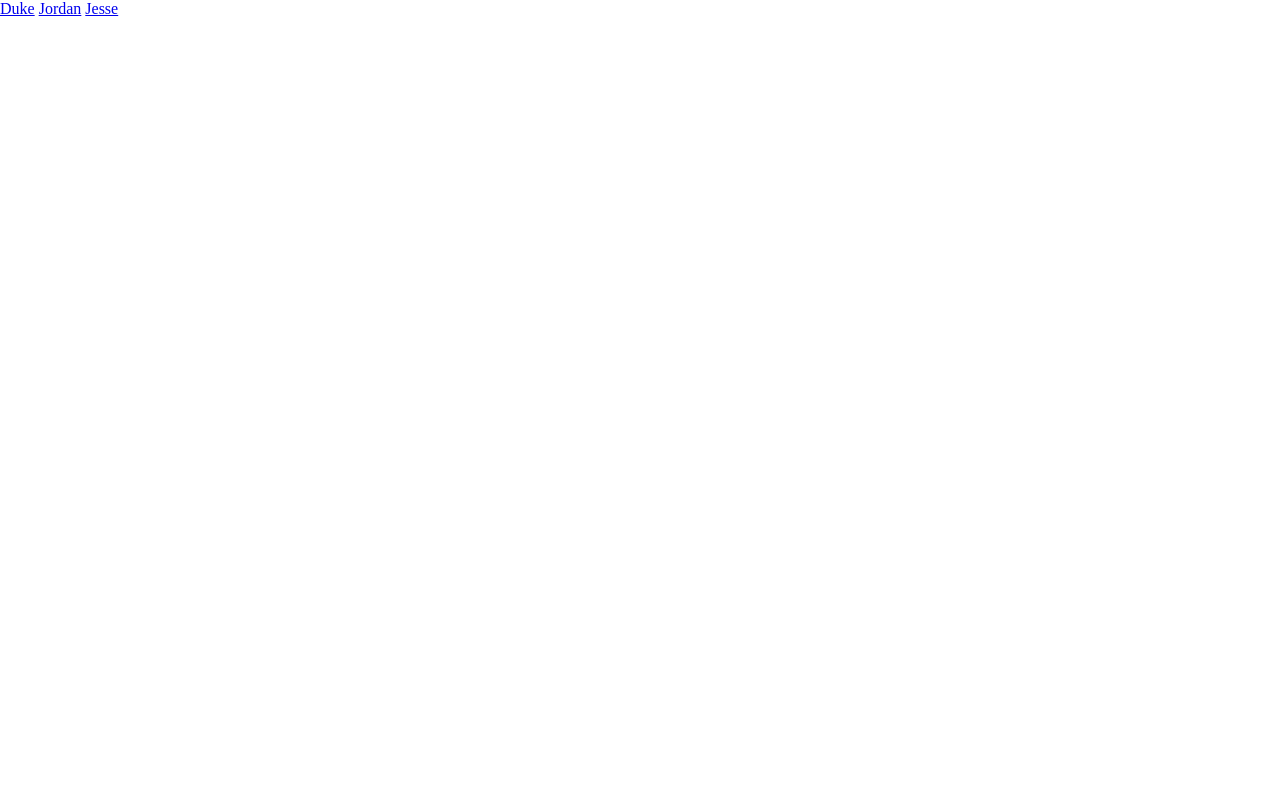
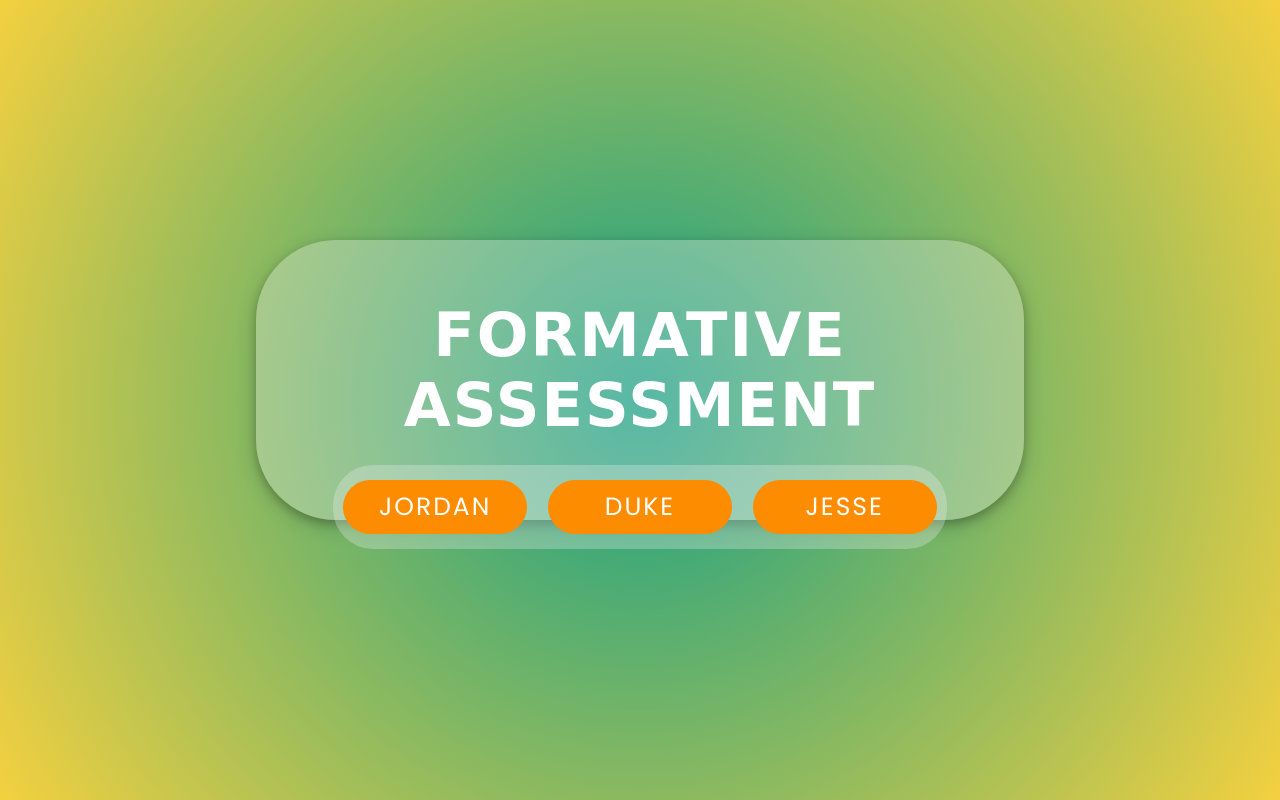
Before and after one commit to jessebw/17WDWU07JesseJordanDuke, a plain HTML site: page index.html in a window 1280 px wide. Drawn offline with Linux system fonts and the light colour scheme; a web font is replaced by a local one.

Commit message:
duke added stuff

```diff
--- a/css/style.css
+++ b/css/style.css
@@ -1,5 +1,60 @@
+@import url('https://fonts.googleapis.com/css?family=Bungee+Outline|Poppins');
+
 *{
-	margin: 0;
+	margin: 0 auto;
 	padding: 0;
-	box-sizing: 0;
 }
+
+#wrapper {
+	width: 100vw;
+	height: 100vh;
+	box-sizing: border-box;
+	background: radial-gradient(circle, #16a085, #f4d03f);
+	padding-top: 15em;
+	text-align: center;
+	text-transform: uppercase;
+}
+
+#mainContainer {
+	width: 60%;
+	height: 50%;
+	background-color: rgba(237, 237, 237, 0.3);
+	box-shadow: 0 4px 8px 0 rgba(0, 0, 0, 0.2), 0 6px 20px 0 rgba(0, 0, 0, 0.19);
+	border-radius: 80px;
+}
+
+h1 {
+	font-family: 'Bungee Outline', cursive;
+	letter-spacing: 2px;
+	color: white;
+	font-size: 3.8em;
+	padding: 60px 0px 25px 0px;
+}
+
+#subContainer {
+	width: 80%;
+	height: 30%;
+	background-color: rgba(237, 237, 237, 0.3);
+	display: flex;
+  	justify-content: space-between;
+  	align-items: center;
+  	border-radius: 40px;
+}
+
+.container {
+	width: 30%;
+	height: 65%;
+	float: left;
+	background-color: #fe8c00;
+	border-radius: 30px;
+	display: flex;
+	align-items: center;
+}
+
+a {
+	text-decoration: none;
+	font-family: 'Poppins', sans-serif;
+	color: white;
+	font-size: 25px;
+	letter-spacing: 2px;
+}
--- a/duke/css/style.css
+++ b/duke/css/style.css
@@ -1,9 +1,8 @@
-@import url('https://fonts.googleapis.com/css?family=Bungee+Hairline|Questrial|Righteous');
+@import url('https://fonts.googleapis.com/css?family=Bungee+Hairline|Questrial|Press+Start+2P');
 
 * {
 	margin: 0 auto;
 	padding: 0;
-	text-transform: uppercase;
 }
 
 #wrapper {
@@ -20,6 +19,8 @@
 	background-color: black;
 	border-radius: 15px 15px 0px 0px;
 	text-align: center;
+	display: flex;
+	align-items: center;
 }
 
 #container {
@@ -49,6 +50,7 @@
 	padding: 10px 0px 10px 15px;
 	font-family: 'Questrial', sans-serif;
 	letter-spacing: 2px;
+	text-transform: uppercase;
 }
 
 #infoContainer {
@@ -74,14 +76,15 @@
 	padding: 10px 0px 10px 0px;
 	font-family: 'Questrial', sans-serif;
 	letter-spacing: 2px;
+	text-transform: uppercase;
 }
 
 h1 {
 	color: white;
-	font-family: 'Righteous', cursive;
-	font-size: 3.5em;
-	letter-spacing: 4px;
-	padding-top: .80em;
+	font-family: 'Press Start 2P', cursive;
+	font-size: 2.5em;
+	letter-spacing: 2px;
+	text-transform: uppercase;
 }
 
 h3 {
@@ -91,6 +94,7 @@ h3 {
 	font-family: 'Bungee Hairline', cursive;
 	letter-spacing: 4px;
 	color: white;
+	text-transform: uppercase;
 }
 
 h4 {
@@ -100,6 +104,7 @@ h4 {
 	font-family: 'Bungee Hairline', cursive;
 	letter-spacing: 2px;
 	color: white;
+	text-transform: uppercase;
 }
 
 
@@ -107,10 +112,13 @@ p {
 	background-color: transparent;
 	padding: 10px 0px 5px 10px;
 	font-size: 20px;
-	color: white;
-	font-family: 'Bungee Hairline', cursive;
+	color: black;
+	font-family: 'Questrial', sans-serif;
+	letter-spacing: 2px;
+}
+
+p a {
 	text-decoration: none;
-	letter-spacing: 2px;
 }
 
 img {
--- a/index.html
+++ b/index.html
@@ -2,18 +2,27 @@
 <html lang="en">
 <head>
 	<meta charset="UTF-8">
-	<title>DataVis</title>
+	<title>Formative</title>
 	<link rel="stylesheet" href="css/style.css">
 </head>
 <body>
 
-<div>
-<a href="duke/index.html">Duke</a>
-<a href="jordan/index.html">Jordan</a>
-<a href="jesse/index.html">Jesse</a>
+<div id="wrapper">
+	<div id="mainContainer">
+		<h1>Formative Assessment</h1>
+		<div id="subContainer">
+			<div class="container">
+				<a href="jordan/index.html">Jordan</a>
+			</div>
+			<div class="container">
+				<a href="duke/index.html">Duke</a>
+			</div>
+			<div class="container">
+				<a href="jesse/index.html">Jesse</a>
+			</div>
+		</div>
+	</div>
 </div>
 
-
-<script type="text/javascript" src="js/custom.js"></script>
 </body>
 </html>
```
Also changed, not shown: 1 other file.
